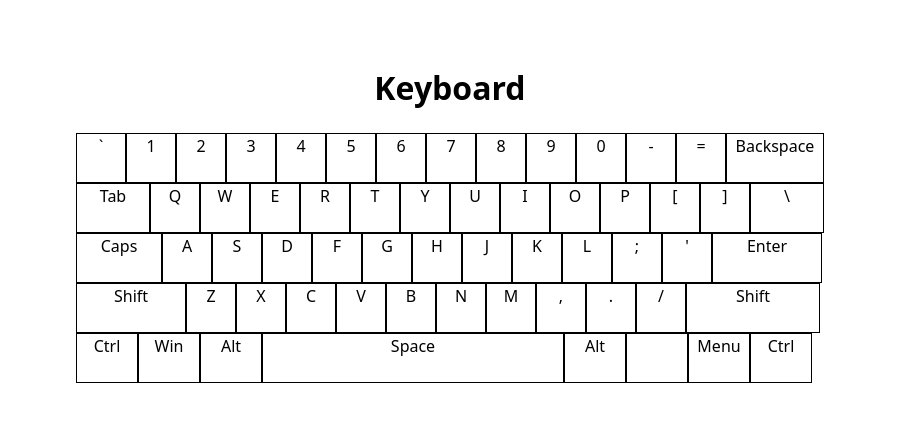
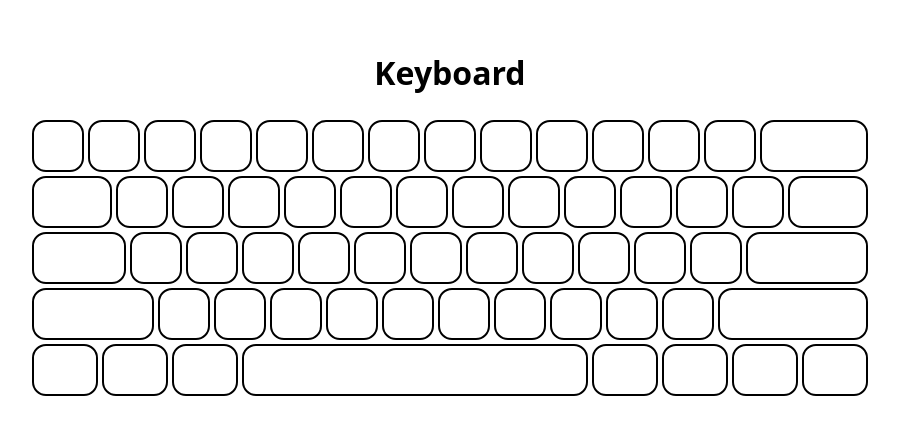
Before and after one commit to McChug/typing, a React (Vite) app: page / in a window 1280 px wide. Shown: the part 187-622 px from the top of the page, without its empty margins (190-1089 px from the left). Built offline with nearby package versions, Linux system fonts and the light colour scheme.

Commit message:
finish v1 keyboard interactivity

```diff
--- a/src/App.css
+++ /dev/null
@@ -1,20 +0,0 @@
-#root {
-  max-width: 1280px;
-  margin: 0 auto;
-  padding: 2rem;
-  text-align: center;
-}
-
-.keyboard-row {
-  display: flex;
-  flex-direction: row;
-}
-
-.key {
-  /* size determined in component Key.tsx */
-  border: 1px solid #000;
-}
-
-.key-active {
-  background: aquamarine;
-}
--- a/src/App.tsx
+++ b/src/App.tsx
@@ -1,25 +1,26 @@
-import "./App.css";
 import Key from "./components/Key";
 import qwertyLayout from "./qwerty/qwertyLayout";
 import { useEffect, useState } from "react";
 
 function App() {
-  const [activeKey, setActiveKey] = useState<string | null>(null);
-  const keysToUseCode = ["Shift", "Control", "Meta", "Alt", "ContextMenu"];
+  const displayVisible = false;
+  const [activeKeys, setActiveKeys] = useState<string[]>([]);
 
   useEffect(() => {
     const handleKeyDown = (e: KeyboardEvent) => {
-      setActiveKey(keysToUseCode.includes(e.key) ? e.code : e.key);
+      const key = e.code;
+      setActiveKeys((prev) => (prev.includes(key) ? prev : [...prev, key]));
     };
-    const handleKeyUp = () => {
-      setActiveKey(null);
+    const handleKeyUp = (e: KeyboardEvent) => {
+      const key = e.code;
+      setActiveKeys((prev) => prev.filter((k) => k !== key));
     };
 
     return () => {
       document.addEventListener("keydown", handleKeyDown);
       document.addEventListener("keyup", handleKeyUp);
     };
-  });
+  }, []);
 
   return (
     <>
@@ -32,7 +33,8 @@ function App() {
               val={key.val}
               display={key.display}
               size={key.size}
-              isActive={activeKey?.toUpperCase() === key.val.toUpperCase()}
+              isActive={activeKeys?.includes(key.code)}
+              displayVisible={displayVisible}
             />
           ))}
         </div>
--- a/src/components/Key.tsx
+++ b/src/components/Key.tsx
@@ -1,12 +1,12 @@
 import type { Key as KeyProps } from "../types/Key";
 
-const Key = ({ display, size, isActive }: KeyProps) => {
+const Key = ({ display, size, isActive, displayVisible }: KeyProps) => {
+  const keySize = 3.5;
   return (
-    <div
-      className={isActive ? "key key-active" : "key"}
-      style={{ height: "3em", width: `${size * 3}em` }}
-    >
-      {display}
+    <div style={{ height: `${keySize}em`, width: `${size * keySize}em` }}>
+      <div className={isActive ? "key key-active" : "key"}>
+        {displayVisible ? display : ""}
+      </div>
     </div>
   );
 };
--- a/src/index.css
+++ b/src/index.css
@@ -9,6 +9,8 @@
   text-rendering: optimizeLegibility;
   -webkit-font-smoothing: antialiased;
   -moz-osx-font-smoothing: grayscale;
+  --background: #fff;
+  --primary: #000;
 }
 
 body {
@@ -17,4 +19,35 @@ body {
   place-items: center;
   min-width: 320px;
   min-height: 100vh;
+  background: var(--background);
+  color: var(--primary);
 }
+
+#root {
+  max-width: 1280px;
+  margin: 0 auto;
+  padding: 2rem;
+  text-align: center;
+}
+
+.keyboard-row {
+  display: flex;
+  flex-direction: row;
+  flex-wrap: nowrap;
+}
+
+.key {
+  /* size determined in component Key.tsx */
+  height: calc(100% - 8px);
+  border: 2px solid var(--primary);
+  margin: 2px;
+  border-radius: 14px;
+}
+
+.key-active {
+  background: var(--primary);
+  color: var(--background);
+  transform: scale(1.1);
+
+  transition: transform 0.3s linear;
+}
--- a/src/qwerty/qwertyLayout.ts
+++ b/src/qwerty/qwertyLayout.ts
@@ -1,74 +1,74 @@
 const qwertyLayout = [
   [
-    { val: "`", display: "`", size: 1 },
-    { val: "1", display: "1", size: 1 },
-    { val: "2", display: "2", size: 1 },
-    { val: "3", display: "3", size: 1 },
-    { val: "4", display: "4", size: 1 },
-    { val: "5", display: "5", size: 1 },
-    { val: "6", display: "6", size: 1 },
-    { val: "7", display: "7", size: 1 },
-    { val: "8", display: "8", size: 1 },
-    { val: "9", display: "9", size: 1 },
-    { val: "0", display: "0", size: 1 },
-    { val: "-", display: "-", size: 1 },
-    { val: "=", display: "=", size: 1 },
-    { val: "Backspace", display: "Backspace", size: 2 },
+    { val: "`", display: "`", secondary: "~", size: 1, code: "Backquote" },
+    { val: "1", display: "1", secondary: "!", size: 1, code: "Digit1" },
+    { val: "2", display: "2", secondary: "@", size: 1, code: "Digit2" },
+    { val: "3", display: "3", secondary: "#", size: 1, code: "Digit3" },
+    { val: "4", display: "4", secondary: "$", size: 1, code: "Digit4" },
+    { val: "5", display: "5", secondary: "%", size: 1, code: "Digit5" },
+    { val: "6", display: "6", secondary: "^", size: 1, code: "Digit6" },
+    { val: "7", display: "7", secondary: "&", size: 1, code: "Digit7" },
+    { val: "8", display: "8", secondary: "*", size: 1, code: "Digit8" },
+    { val: "9", display: "9", secondary: "(", size: 1, code: "Digit9" },
+    { val: "0", display: "0", secondary: ")", size: 1, code: "Digit0" },
+    { val: "-", display: "-", secondary: "_", size: 1, code: "Minus" },
+    { val: "=", display: "=", secondary: "+", size: 1, code: "Equal" },
+    { val: "Backspace", display: "Backspace", size: 2, code: "Backspace" },
   ],
   [
-    { val: "Tab", display: "Tab", size: 1.5 },
-    { val: "q", display: "Q", size: 1 },
-    { val: "w", display: "W", size: 1 },
-    { val: "e", display: "E", size: 1 },
-    { val: "r", display: "R", size: 1 },
-    { val: "t", display: "T", size: 1 },
-    { val: "y", display: "Y", size: 1 },
-    { val: "u", display: "U", size: 1 },
-    { val: "i", display: "I", size: 1 },
-    { val: "o", display: "O", size: 1 },
-    { val: "p", display: "P", size: 1 },
-    { val: "[", display: "[", size: 1 },
-    { val: "]", display: "]", size: 1 },
-    { val: "\\", display: "\\", size: 1.5 },
+    { val: "Tab", display: "", size: 1.5, code: "" },
+    { val: "q", display: "Q", size: 1, code: "KeyQ" },
+    { val: "w", display: "W", size: 1, code: "KeyW" },
+    { val: "e", display: "E", size: 1, code: "KeyE" },
+    { val: "r", display: "R", size: 1, code: "KeyR" },
+    { val: "t", display: "T", size: 1, code: "KeyT" },
+    { val: "y", display: "Y", size: 1, code: "KeyY" },
+    { val: "u", display: "U", size: 1, code: "KeyU" },
+    { val: "i", display: "I", size: 1, code: "KeyI" },
+    { val: "o", display: "O", size: 1, code: "KeyO" },
+    { val: "p", display: "P", size: 1, code: "KeyP" },
+    { val: "[", display: "[", secondary: "{", size: 1, code: "BracketLeft" },
+    { val: "]", display: "]", secondary: "}", size: 1, code: "BracketRight" },
+    { val: "\\", display: "\\", secondary: "|", size: 1.5, code: "Backslash" },
   ],
   [
-    { val: "CapsLock", display: "Caps", size: 1.75 },
-    { val: "a", display: "A", size: 1 },
-    { val: "s", display: "S", size: 1 },
-    { val: "d", display: "D", size: 1 },
-    { val: "f", display: "F", size: 1 },
-    { val: "g", display: "G", size: 1 },
-    { val: "h", display: "H", size: 1 },
-    { val: "j", display: "J", size: 1 },
-    { val: "k", display: "K", size: 1 },
-    { val: "l", display: "L", size: 1 },
-    { val: ";", display: ";", size: 1 },
-    { val: "'", display: "'", size: 1 },
-    { val: "Enter", display: "Enter", size: 2.25 },
+    { val: "CapsLock", display: "Caps", size: 1.75, code: "CapsLock" },
+    { val: "a", display: "A", size: 1, code: "KeyA" },
+    { val: "s", display: "S", size: 1, code: "KeyS" },
+    { val: "d", display: "D", size: 1, code: "KeyD" },
+    { val: "f", display: "F", size: 1, code: "KeyF" },
+    { val: "g", display: "G", size: 1, code: "KeyG" },
+    { val: "h", display: "H", size: 1, code: "KeyH" },
+    { val: "j", display: "J", size: 1, code: "KeyJ" },
+    { val: "k", display: "K", size: 1, code: "KeyK" },
+    { val: "l", display: "L", size: 1, code: "KeyL" },
+    { val: ";", display: ";", secondary: ":", size: 1, code: "Semicolon" },
+    { val: "'", display: "'", secondary: '"', size: 1, code: "Quote" },
+    { val: "Enter", display: "Enter", size: 2.25, code: "Enter" },
   ],
   [
-    { val: "ShiftLeft", display: "Shift", size: 2.25 },
-    { val: "z", display: "Z", size: 1 },
-    { val: "x", display: "X", size: 1 },
-    { val: "c", display: "C", size: 1 },
-    { val: "v", display: "V", size: 1 },
-    { val: "b", display: "B", size: 1 },
-    { val: "n", display: "N", size: 1 },
-    { val: "m", display: "M", size: 1 },
-    { val: ",", display: ",", size: 1 },
-    { val: ".", display: ".", size: 1 },
-    { val: "/", display: "/", size: 1 },
-    { val: "ShiftRight", display: "Shift", size: 2.75 },
+    { val: "ShiftLeft", display: "Shift", size: 2.25, code: "ShiftLeft" },
+    { val: "z", display: "Z", size: 1, code: "KeyZ" },
+    { val: "x", display: "X", size: 1, code: "KeyX" },
+    { val: "c", display: "C", size: 1, code: "KeyC" },
+    { val: "v", display: "V", size: 1, code: "KeyV" },
+    { val: "b", display: "B", size: 1, code: "KeyB" },
+    { val: "n", display: "N", size: 1, code: "KeyN" },
+    { val: "m", display: "M", size: 1, code: "KeyM" },
+    { val: ",", display: ",", secondary: "<", size: 1, code: "Comma" },
+    { val: ".", display: ".", secondary: ">", size: 1, code: "Period" },
+    { val: "/", display: "/", secondary: "?", size: 1, code: "Slash" },
+    { val: "ShiftRight", display: "Shift", size: 2.75, code: "ShiftRight" },
   ],
   [
-    { val: "ControlLeft", display: "Ctrl", size: 1.25 },
-    { val: "MetaLeft", display: "Win", size: 1.25 },
-    { val: "AltLeft", display: "Alt", size: 1.25 },
-    { val: " ", display: "Space", size: 6.25 },
-    { val: "AltRight", display: "Alt", size: 1.25 },
-    { val: "Fn", display: "", size: 1.25 },
-    { val: "ContextMenu", display: "Menu", size: 1.25 },
-    { val: "ControlRight", display: "Ctrl", size: 1.25 },
+    { val: "ControlLeft", display: "", size: 1.25, code: "" },
+    { val: "MetaLeft", display: "", size: 1.25, code: "" },
+    { val: "AltLeft", display: "", size: 1.25, code: "" },
+    { val: " ", display: "Space", size: 6.25, code: "Space" },
+    { val: "AltRight", display: "", size: 1.25, code: "" },
+    { val: "Fn", display: "", size: 1.25, code: "Fn" },
+    { val: "ContextMenu", display: "", size: 1.25, code: "" },
+    { val: "ControlRight", display: "", size: 1.25, code: "" },
   ],
 ];
 
--- a/src/types/Key.ts
+++ b/src/types/Key.ts
@@ -3,4 +3,5 @@ export interface Key {
   display: string;
   size: number;
   isActive: boolean;
+  displayVisible: boolean;
 }
```
